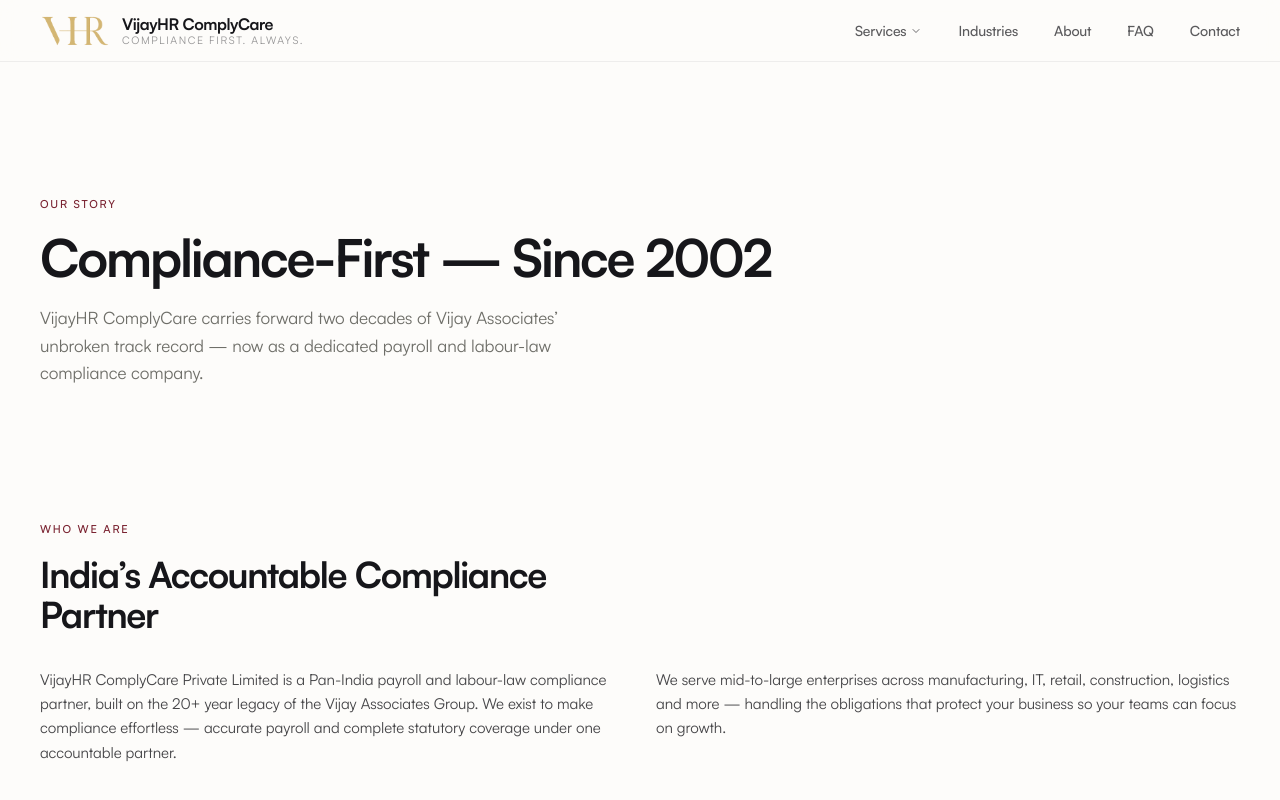
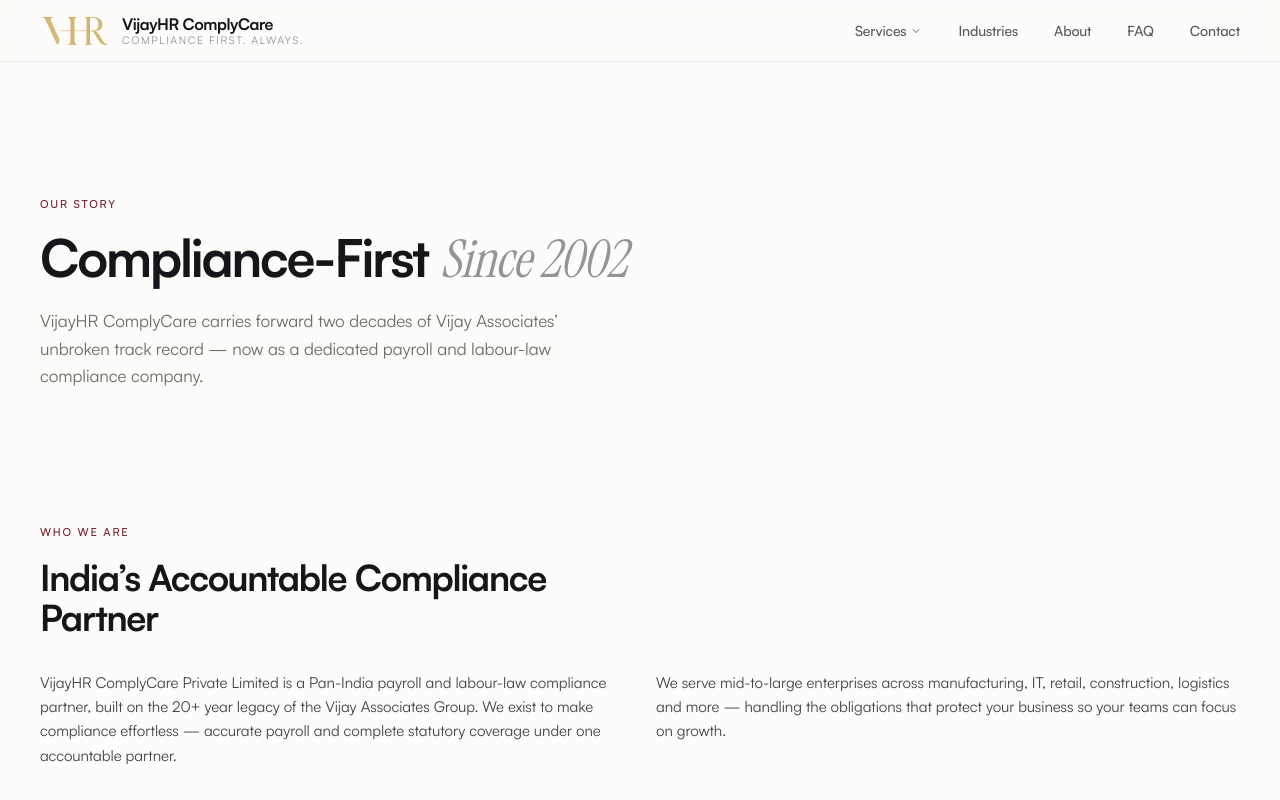
Before and after one commit to Azhwin05/VijayHR, a Next.js app: page /complycare/about in a window 1280 px wide. Shown: the top 800 px of the page. Built offline with nearby package versions, Linux system fonts and the light colour scheme.

Commit message:
Fix About headline styling — drop the em dash for editorial emphasis
"Since 2002" now uses the same italic serif treatment as the hero
emphasis line elsewhere on the site, instead of a heavy em dash
separator.

```diff
--- a/app/complycare/about/page.tsx
+++ b/app/complycare/about/page.tsx
@@ -22,7 +22,8 @@
         </Reveal>
         <Reveal delay={0.06}>
           <h1 className="mt-4 max-w-none font-display text-[40px] leading-tight text-ink sm:whitespace-nowrap sm:text-[52px]">
-            Compliance-First — Since 2002
+            Compliance-First{" "}
+            <span className="editorial italic text-ink/45">Since 2002</span>
           </h1>
         </Reveal>
         <Reveal delay={0.12}>
```
